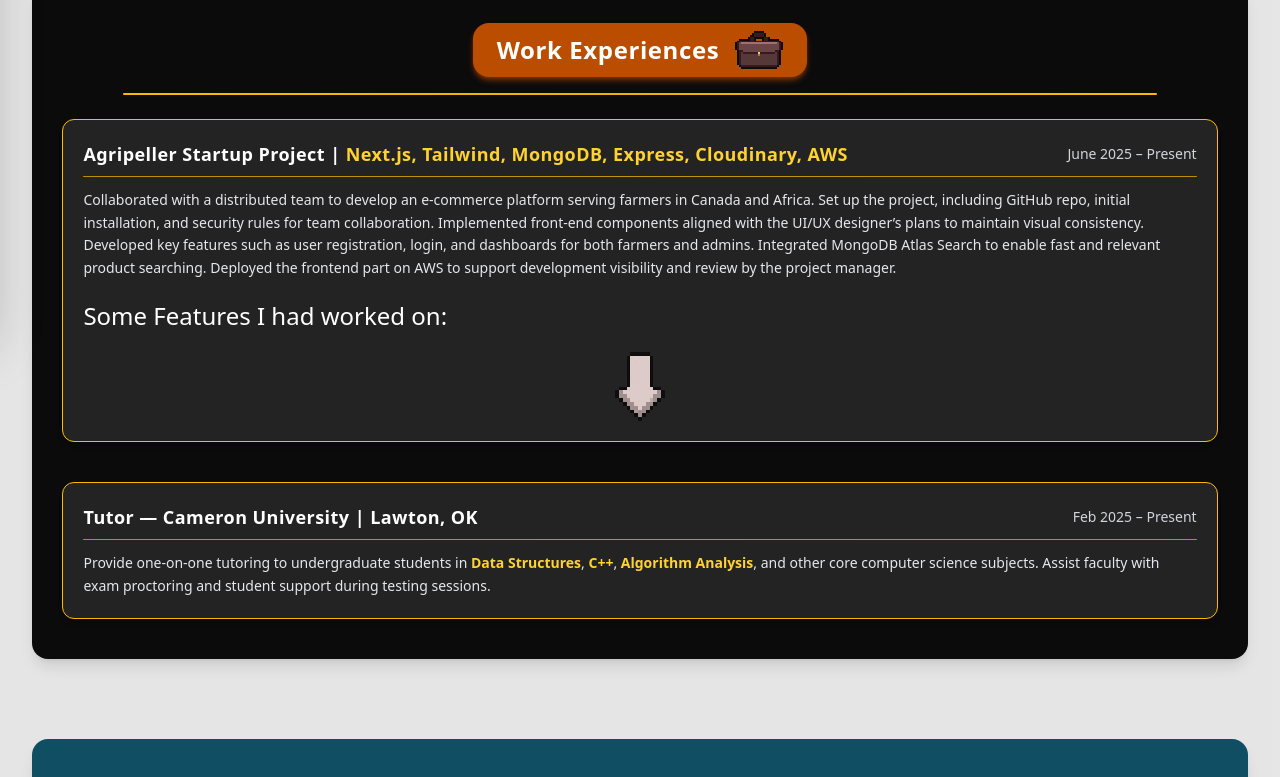
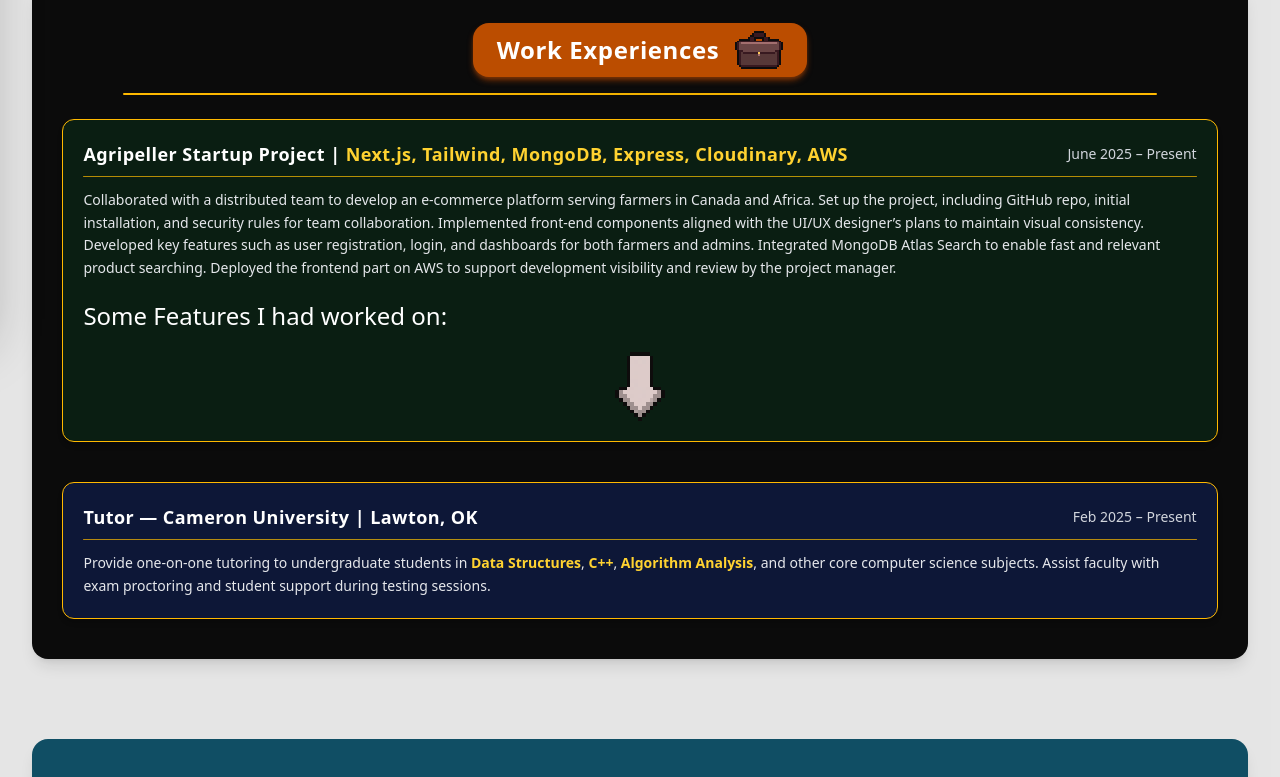
Before and after one commit to VorahPong/personal-portfolio-frontend, a Next.js app: page / in a window 1280 px wide. Shown: the part 469-1246 px from the top of the page. Built offline with nearby package versions, Linux system fonts and the light colour scheme.

Commit message:
change some cards color

```diff
--- a/src/app/components/main-page/projects-cards/capstone-card.tsx
+++ b/src/app/components/main-page/projects-cards/capstone-card.tsx
@@ -59,14 +59,14 @@
 				/>
 				{showMore && (
 					<div className="flex flex-col items-center justify-center mt-5">
-						<h3>Dashboard</h3>
+						<h3>Dashboard UI</h3>
 						<Image
 							src={"/assets/capstone/capstoneProgNew.png"}
 							alt={"Capstone's project Dashboard Page"}
 							width={600}
 							height={600}
 						/>
-						<h3 className="mt-5">Login (Desktop)</h3>
+						<h3 className="mt-5">Login UI(Desktop)</h3>
 						<Image
 							src={"/assets/capstone/newLogin.png"}
 							alt={"Capstone's project Dashboard Page"}
--- a/src/app/components/main-page/work-experiences-cards/agripeller-card.tsx
+++ b/src/app/components/main-page/work-experiences-cards/agripeller-card.tsx
@@ -15,7 +15,7 @@
 	return (
 		<div
 			ref={cardRef}
-			className="scroll-mt-30 w-[95%] bg-white/10 border border-amber-400 rounded-xl text-white p-5 shadow-md hover:shadow-amber-400/30 transition-all duration-300"
+			className="scroll-mt-30 w-[95%] bg-green-500/10 border border-amber-400 rounded-xl text-white p-5 shadow-md hover:shadow-amber-400/30 transition-all duration-300"
 		>
 			<MotionCard>
 				{/* Header */}
@@ -61,21 +61,21 @@
 				/>
 				{showMore && (
 					<div className="flex flex-col items-center justify-center mt-5">
-						<h3>Dashboard</h3>
+						<h3>Dashboard UI & Features</h3>
 						<Image
 							src={"/assets/agripeller/agriepller-dashboard2.png"}
 							alt={"Agripeller Dashboard Page"}
 							width={600}
 							height={600}
 						/>
-						<h3 className="mt-5">Login (Desktop)</h3>
+						<h3 className="mt-5">Login UI (Desktop)</h3>
 						<Image
 							src={"/assets/agripeller/agripeller-login-desktop.png"}
 							alt={"Agripeller Dashboard Page"}
 							width={600}
 							height={600}
 						/>
-						<h3 className="mt-5">Login (Mobile)</h3>
+						<h3 className="mt-5">Login UI (Mobile)</h3>
 						<Image
 							src={"/assets/agripeller/agripeller-login-phone.png"}
 							alt={"Agripeller Dashboard Page"}
--- a/src/app/components/main-page/work-experiences-cards/work-tutor-card.tsx
+++ b/src/app/components/main-page/work-experiences-cards/work-tutor-card.tsx
@@ -4,7 +4,7 @@
 
 export default function WorkTutorCard() {
 	return (
-		<MotionCard className="w-[95%] bg-white/10 border border-amber-400 rounded-xl text-white p-5 shadow-md hover:shadow-amber-400/30 transition-all duration-300">
+		<MotionCard className="w-[95%] bg-blue-700/20 border border-amber-400 rounded-xl text-white p-5 shadow-md hover:shadow-amber-400/30 transition-all duration-300">
 			{/* Header */}
 			<div className="flex flex-col sm:flex-row justify-between items-start sm:items-center mb-2">
 				<h3 className="text-lg font-semibold tracking-wide">
```
